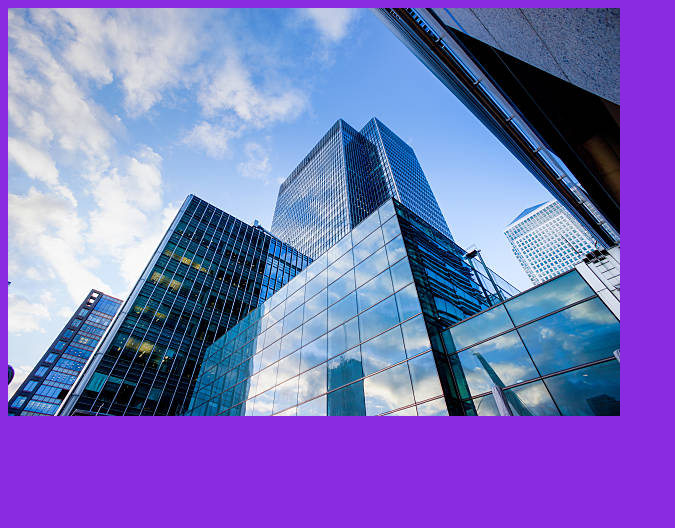
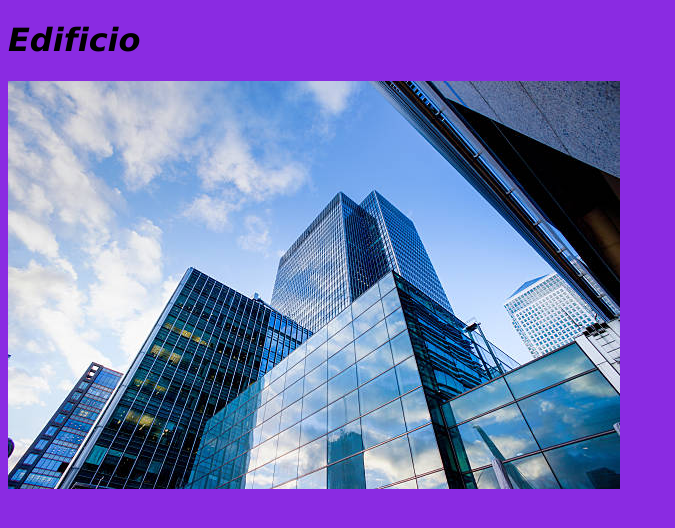
Before and after one commit to angelicaros/paginaweb2, a plain HTML site: page index.html in a window 1280 px wide. Shown: the whole page, without its empty margins (0-675 px from the left). Drawn offline with Linux system fonts and the light colour scheme.

Commit message:
modificaciones del cuerpo de pagina

```diff
--- a/estilo.css
+++ b/estilo.css
@@ -1,3 +1,5 @@
 body{
     background: blueviolet;
+    font-family: 'Lucida Sans', 'Lucida Sans Regular', 'Lucida Grande', 'Lucida Sans Unicode', Geneva, Verdana, sans-serif;
+    font-style: italic;
 }
--- a/index.html
+++ b/index.html
@@ -6,6 +6,7 @@
     <title>Practica Web 2</title>
 </head>
 <body>
+    <h1>Edificio</h1>
     <link rel="stylesheet" href="estilo.css">
     <img src="edificio.jpeg" alt="">
 </body>
```
